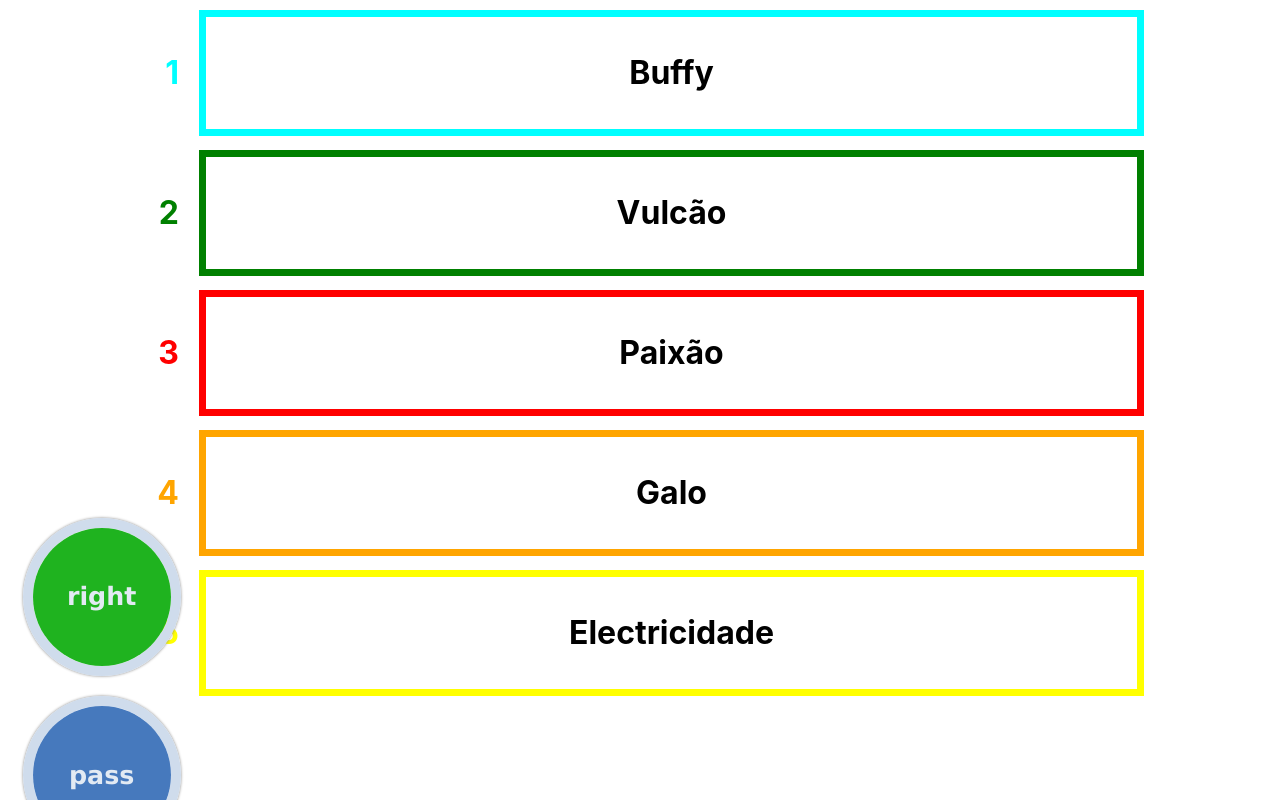
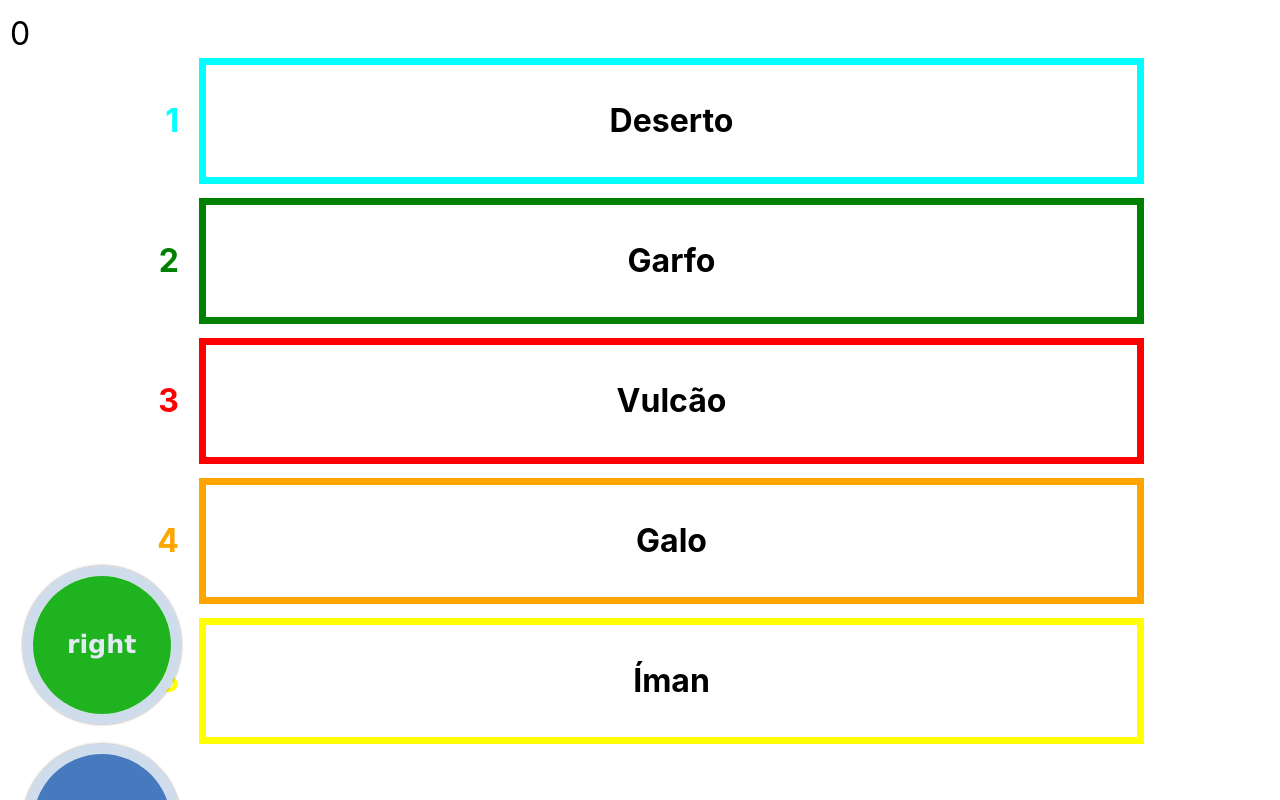
Before and after one commit to fanboy-coder/just-one, a React (Vite) app: page / in a window 1280 px wide. Shown: the top 800 px of the page. Built offline with nearby package versions, Linux system fonts and the light colour scheme.

Commit message:
Finished word generation, started work on scoring.

```diff
--- a/src/App.jsx
+++ b/src/App.jsx
@@ -1,24 +1,82 @@
-import { useState } from 'react'
+import { useState, useEffect } from 'react'
 import './App.css'
 import Category from './components/Category';
 import Button from './components/Button';
-import data from "./data/words";
+import Counter from './components/Counter';
+import allWords from "./data/data";
 
 function App() {
 
+	const [words, setWords] = useState([]);
+	const [usedWords, setUsedWords] = useState([]);
+	const [tries, setTries] = useState(13);
+	const [score, setScore] = useState(0);
+
+	useEffect(() => {
+		let set = [];
+		function randomSet() {
+			if (set.length === 5) return;
+			const randomIndex = Math.floor(Math.random() * allWords.allWords.length);
+			if (!usedWords.includes(allWords.allWords[randomIndex])) {
+				if (!set.includes(allWords.allWords[randomIndex])) {
+					set.push(allWords.allWords[randomIndex]);
+				}
+			}
+			randomSet(allWords);
+		}
+		randomSet();
+		if (set.length === 5) {
+			setWords(set)
+			const newUsedWords = set;
+			const uniqueUsedWords = newUsedWords.filter(
+				newUsedWords => !usedWords.includes(newUsedWords)
+			)
+			setUsedWords(prevArray => [...prevArray, ...uniqueUsedWords])
+
+		} else {
+			randomSet();
+		};
+	}, []);
+
+	console.log("Words for the round are: " + words)
+	console.log("Words used in the game are " + usedWords)
+
+	const right = () => {
+		console.log("right")
+		setTries(prevTries => prevTries -1)
+		setScore(prevScore => prevScore +1)
+	}
+
+	const pass = () => {
+		setTries(prevTries => prevTries -2)
+	}
+
+	const wrong = () => {
+		setTries(prevTries => prevTries -3)
+	}
+
+	let blue = words[0];
+	let green = words[1];
+	let red = words[2];
+	let orange = words[3];
+	let yellow = words[4];
+
 	return (
 		<>
+			<div>
+				<Counter />{score}
+			</div>
 			<div className='play-area'>
-      <Category number="1" color="blue" word={data.blue}/>
-	  <Category number="2" color="green"word={data.green}/>
-	  <Category number="3" color="red" word={data.red}/>
-	  <Category number="4" color="orange" word={data.orange}/>
-	  <Category number="5" color="yellow" word={data.yellow}/>
+				<Category number="1" color="blue" word={blue} />
+				<Category number="2" color="green" word={green} />
+				<Category number="3" color="red" word={red} />
+				<Category number="4" color="orange" word={orange} />
+				<Category number="5" color="yellow" word={yellow} />
 			</div>
 			<div className='buttons-area'>
-		<Button type="right"/>
-		<Button type="pass"/>
-		<Button type="wrong"/>
+				<Button type="right" onClick={right}/>
+				<Button type="pass" onClick={pass}/>
+				<Button type="wrong" onClick={wrong}/>
 			</div>
 		</>
 	)
--- a/src/components/Button.jsx
+++ b/src/components/Button.jsx
@@ -4,10 +4,10 @@ export default function Button(props) {
 
 	return (
 		<>
-			<div class="constraint">
-				<button class="round-button">
-					<div class="round-button-circle">
-						<span class="round-button" id={props.type}>{props.type}</span>
+			<div className="constraint">
+				<button className="round-button" onClick={props.onClick}>
+					<div className="round-button-circle">
+						<span className="round-button" id={props.type}>{props.type}</span>
 					</div>
 				</button>
 			</div>
--- a/src/components/Category.jsx
+++ b/src/components/Category.jsx
@@ -1,5 +1,4 @@
 import React from "react";
-
 
 export default function Category(props) {
 
--- /dev/null
+++ b/src/components/Counter.jsx
@@ -0,0 +1,8 @@
+import React from "react";
+
+export default function Counter() {
+	return(
+		<>
+		</>
+	)
+}
--- /dev/null
+++ b/src/data/data.js
@@ -0,0 +1,7 @@
+const allWords = ["Buffy", "Vulcão", "Paixão", "Galo", "Electricidade", "Viking", "Alarme", "Dança", "Hulk",
+"Deserto","Barbie","Chocolate","Neve","Gravata","Vento","Pirata","Férias","Elfo","Íman","Garfo",
+"Passagem","Pinguim","Cela","Gandhi","Oásis"];
+
+export default {
+	allWords
+};
--- a/src/data/words.js
+++ /dev/null
@@ -1,9 +0,0 @@
-const blue = ["Buffy"];
-const green = ["Vulcão"];
-const red = ["Paixão"];
-const orange = ["Galo"];
-const yellow = ["Electricidade"];
-
-export default {
-	blue,green,red,orange,yellow
-};
```
Lines whose indentation alone changed are shown as unchanged.
